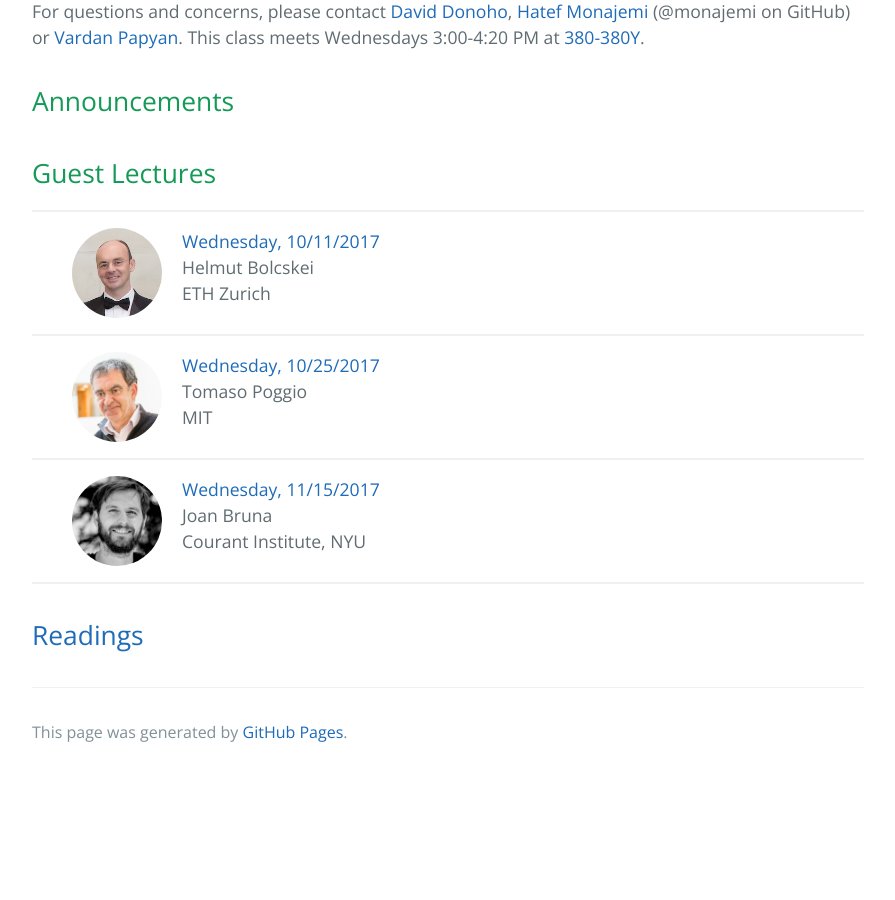
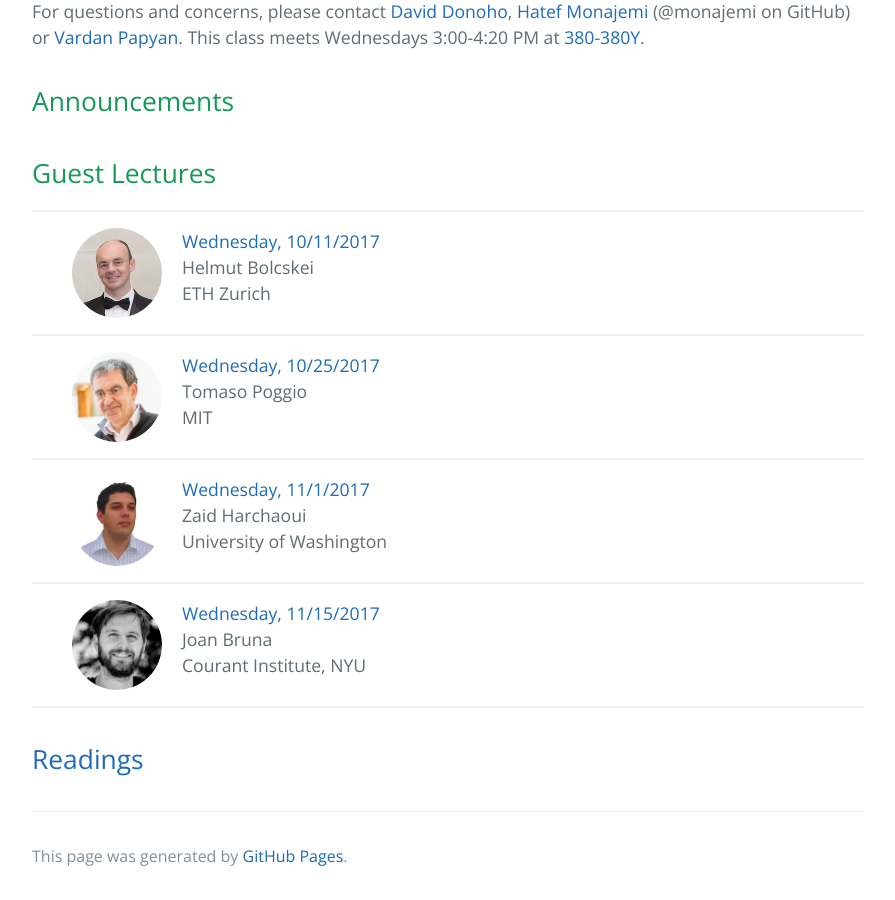
Before and after one commit to stats385/stats385.github.io, a Jekyll site: the page built from index.md, in a window 1280 px wide and 900 px high, scrolled down 711 px. Shown: the whole window, without its empty margins (192-1087 px from the left). Built offline with Jekyll 4.4.1, drawn with Linux system fonts in a browser that asks for light colours; the repository's description, which GitHub fills in, is left out; before the commit the page ends 1487 px from its top, so only the background shows below that.

Commit message:
speaker: harchaoui added

```diff
--- a/index.md
+++ b/index.md
@@ -35,6 +35,17 @@ For questions and concerns, please contact [David Donoho](https://profiles.stanf
 ---
 <div class="speaker-wrap">
 <div class="speakerphoto">
+<img src="assets/img/zaid.png">
+</div>
+<div class="card">
+<a class="talkdate" href="./harchaoui_lecture"> Wednesday, 11/1/2017</a> <br>
+<span class="speaker">Zaid Harchaoui</span> <br>
+<span class="speakerposition">University of Washington</span>
+</div>
+</div>
+---
+<div class="speaker-wrap">
+<div class="speakerphoto">
 <img src="assets/img/bruna.png">
 </div>
 <div class="card">
@@ -46,4 +57,5 @@ For questions and concerns, please contact [David Donoho](https://profiles.stanf
 ---
 
 
+
 ## [Readings](readings)
```
Also changed, not shown: harchaoui_lecture.md (added, +20 -0 lines), assets/img/zaid.png (added).
